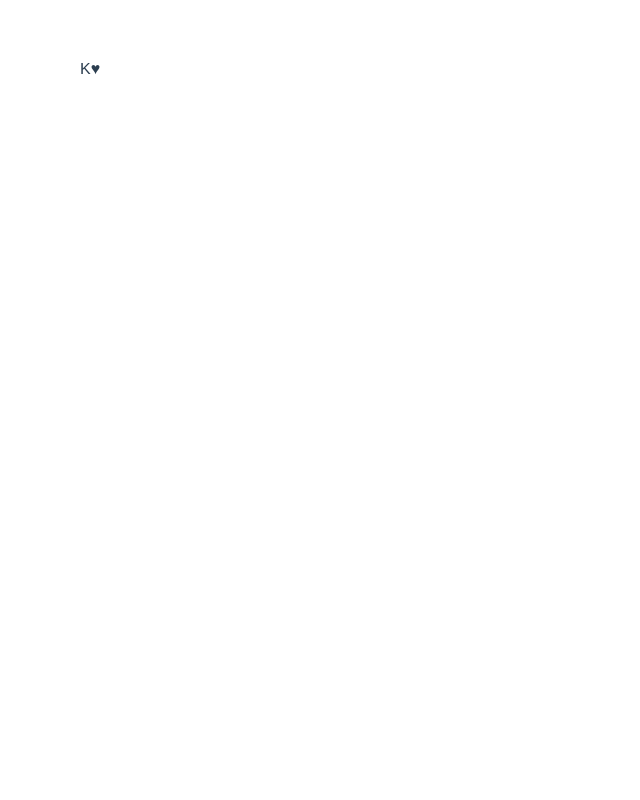
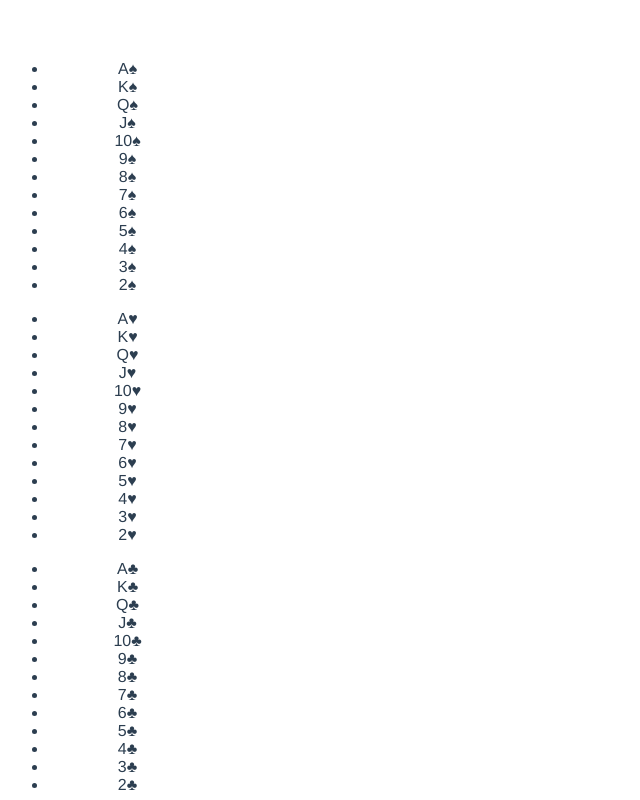
Before and after one commit to spkuehl/playing-card-display, a Vue app: page / in a window 1280 px wide. Shown: the top 800 px of the page, without its empty margins (0-640 px from the left). Built offline with nearby package versions, Linux system fonts and the light colour scheme.

Commit message:
Added all Suit component to render a row of cards from the suit, display them in app.

```diff
--- a/src/App.vue
+++ b/src/App.vue
@@ -1,16 +1,19 @@
 <template>
   <div id="app">
-    <Card rank="K" suit="hearts"></Card>
+    <Suit suit="spades"></Suit>
+    <Suit suit="hearts"></Suit>
+    <Suit suit="clubs"></Suit>
+    <Suit suit="diams"></Suit>
   </div>
 </template>
 
 <script>
-import Card from './components/Card.vue'
+import Suit from './components/Suit.vue'
 
 export default {
   name: 'App',
   components: {
-    Card
+    Suit
   }
 }
 </script>
--- /dev/null
+++ b/src/components/Suit.vue
@@ -0,0 +1,29 @@
+<template>
+  <div class="playingCards">
+    <ul class="table">
+      <li  v-for="rank in ranks" v-bind:key="rank">
+        <Card v-bind:key="rank" v-bind:rank="rank" v-bind:suit="suit"></Card>
+      </li>
+    </ul>
+  </div>
+</template>
+
+<script>
+import Card from './Card.vue'
+export default {
+  components: {
+    Card
+  },
+  data: function () {
+    return {
+      ranks: ['A','K','Q','J','10','9','8','7','6','5','4','3','2']
+    };
+  },
+  props: {
+    suit: String
+  }
+}
+</script>
+
+<style lang="css" scoped>
+</style>
```
